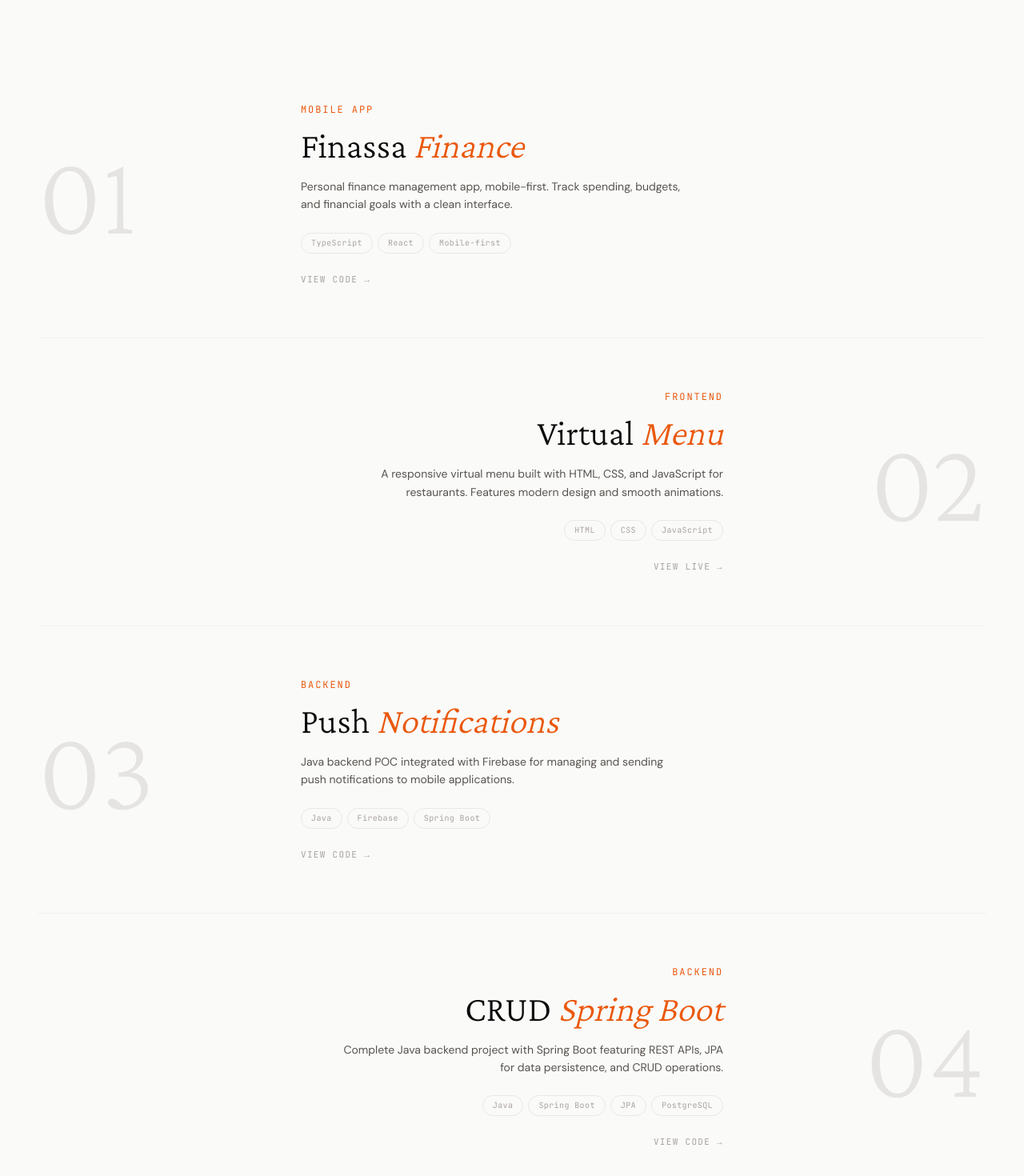
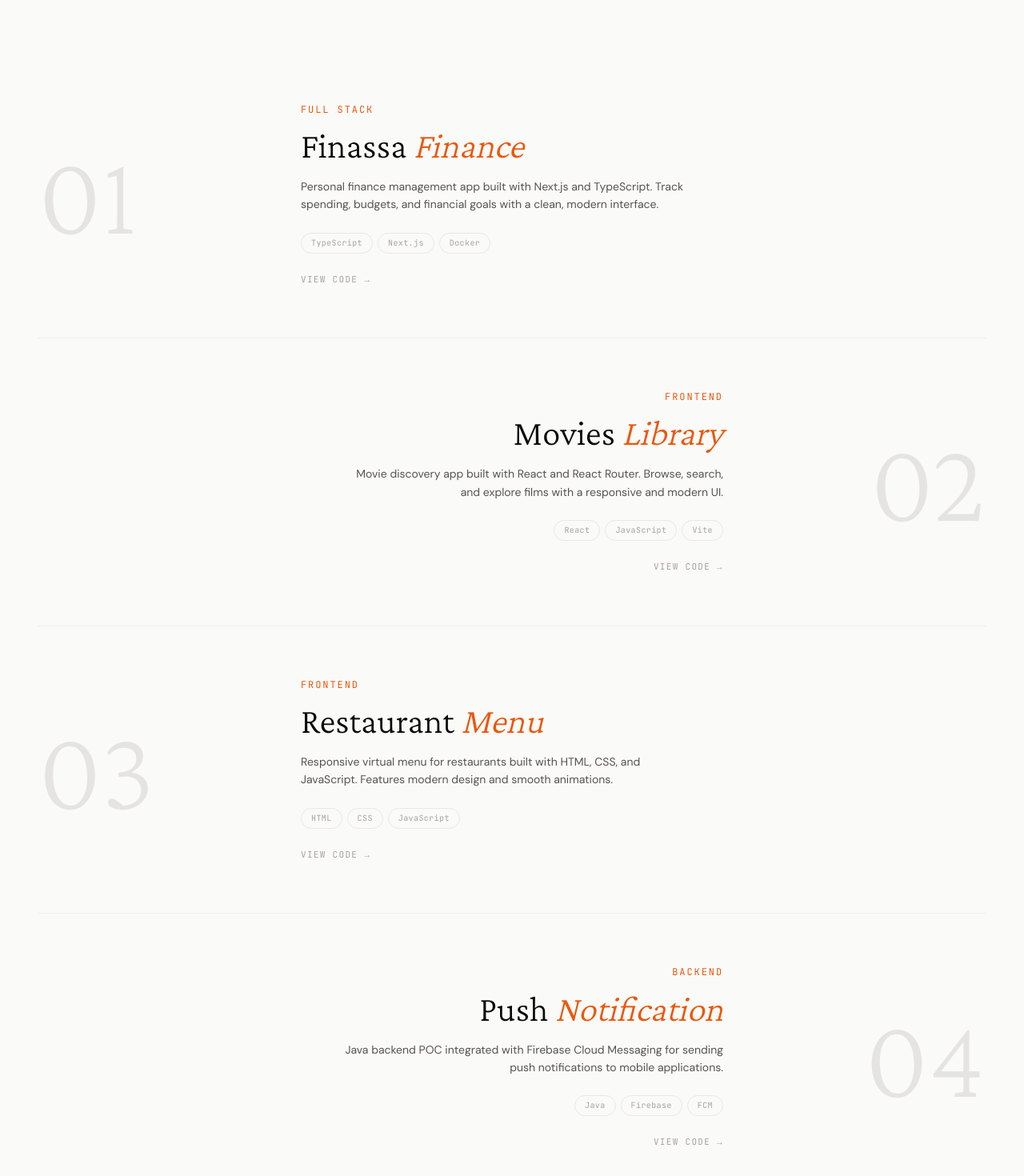
Before and after one commit to vargxrz/portfolio-react, a React (Vite) app: page / in a window 1280 px wide. Shown: the part 1280-2750 px from the top of the page at 80% size. Built offline with nearby package versions, Linux system fonts and the light colour scheme.

Commit message:
update projects

```diff
--- a/src/components/Work.jsx
+++ b/src/components/Work.jsx
@@ -13,47 +13,47 @@
             number: "01",
             title: "Finassa",
             titleAccent: "Finance",
-            description: "Personal finance management app, mobile-first. Track spending, budgets, and financial goals with a clean interface.",
-            tech: ["TypeScript", "React", "Mobile-first"],
+            description: "Personal finance management app built with Next.js and TypeScript. Track spending, budgets, and financial goals with a clean, modern interface.",
+            tech: ["TypeScript", "Next.js", "Docker"],
             links: {
                 live: null,
                 github: "https://github.com/vargxrz/finassa"
             },
-            category: "Mobile App"
+            category: "Full Stack"
         },
         {
             number: "02",
-            title: "Virtual",
-            titleAccent: "Menu",
-            description: "A responsive virtual menu built with HTML, CSS, and JavaScript for restaurants. Features modern design and smooth animations.",
-            tech: ["HTML", "CSS", "JavaScript"],
+            title: "Movies",
+            titleAccent: "Library",
+            description: "Movie discovery app built with React and React Router. Browse, search, and explore films with a responsive and modern UI.",
+            tech: ["React", "JavaScript", "Vite"],
             links: {
-                live: "https://moveio.vercel.app/",
-                github: null
+                live: null,
+                github: "https://github.com/vargxrz/movies-lib-react"
             },
             category: "Frontend"
         },
         {
             number: "03",
-            title: "Push",
-            titleAccent: "Notifications",
-            description: "Java backend POC integrated with Firebase for managing and sending push notifications to mobile applications.",
-            tech: ["Java", "Firebase", "Spring Boot"],
+            title: "Restaurant",
+            titleAccent: "Menu",
+            description: "Responsive virtual menu for restaurants built with HTML, CSS, and JavaScript. Features modern design and smooth animations.",
+            tech: ["HTML", "CSS", "JavaScript"],
             links: {
                 live: null,
-                github: "https://github.com/vargxrz/poc-push-notification-back"
+                github: "https://github.com/vargxrz/restaurant-menu"
             },
-            category: "Backend"
+            category: "Frontend"
         },
         {
             number: "04",
-            title: "CRUD",
-            titleAccent: "Spring Boot",
-            description: "Complete Java backend project with Spring Boot featuring REST APIs, JPA for data persistence, and CRUD operations.",
-            tech: ["Java", "Spring Boot", "JPA", "PostgreSQL"],
+            title: "Push",
+            titleAccent: "Notification",
+            description: "Java backend POC integrated with Firebase Cloud Messaging for sending push notifications to mobile applications.",
+            tech: ["Java", "Firebase", "FCM"],
             links: {
                 live: null,
-                github: "https://github.com/vargxrz/Spring-Product/tree/master"
+                github: "https://github.com/vargxrz/push-notification"
             },
             category: "Backend"
         }
```
